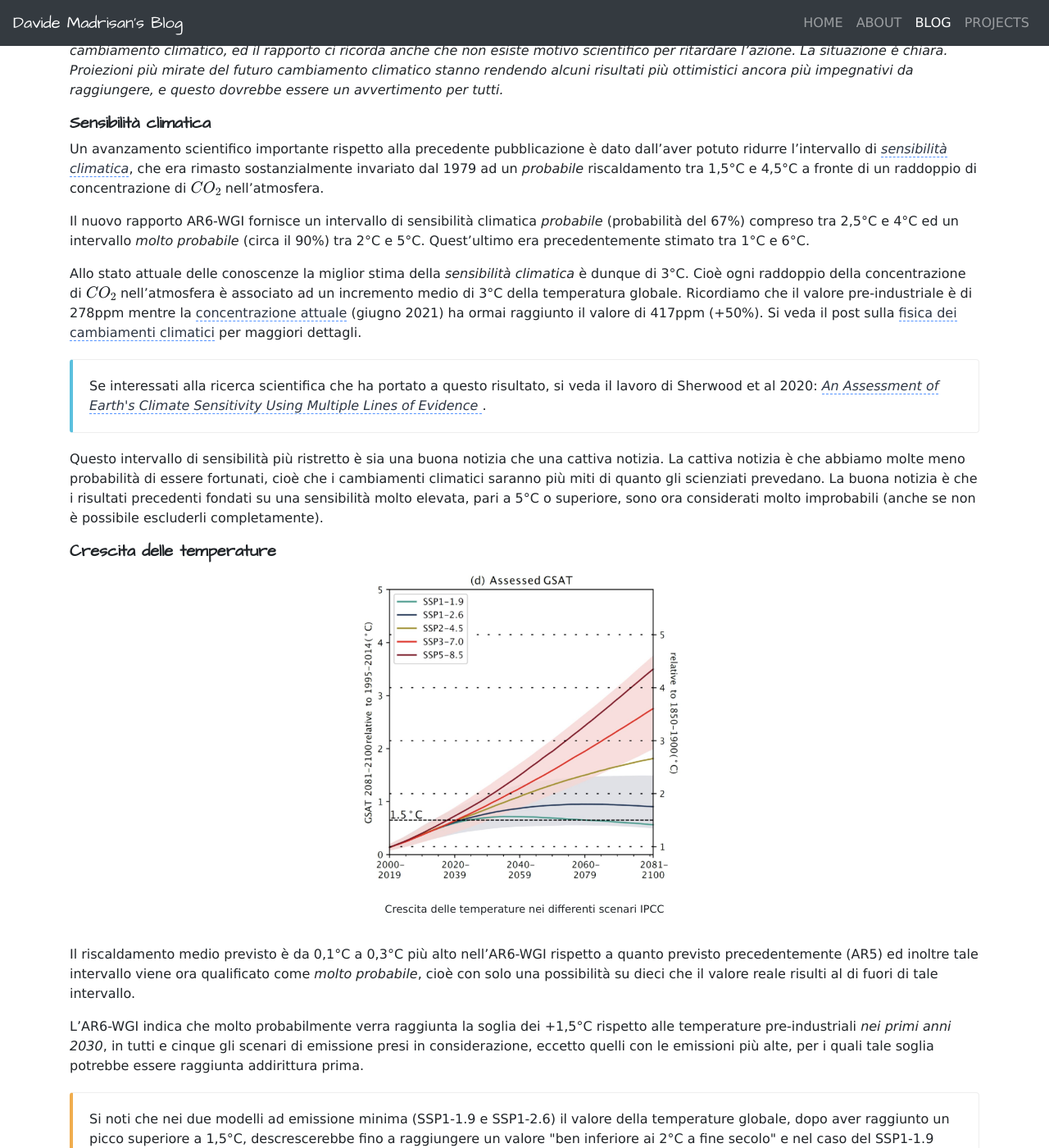
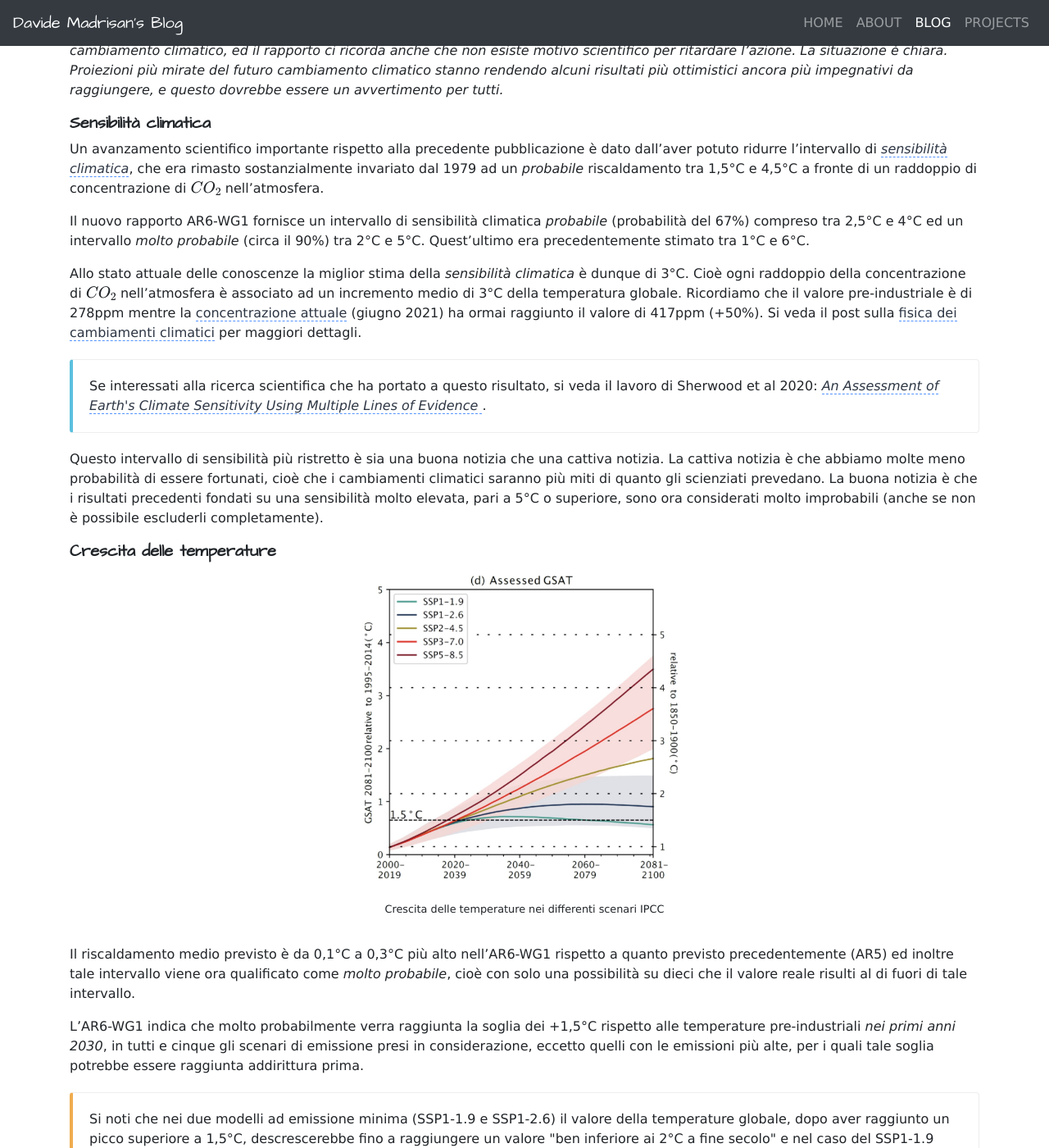
Before and after one commit to madrisan/madrisan.github.io, a Jekyll site: the page built from _posts/2021-08-09-ipcc-sixth-assessment-report.md, in a window 1280 px wide and 1400 px high, scrolled down 1028 px. Shown: the whole window at 82% size. Built offline with Jekyll 4.4.1, drawn with Linux system fonts in a browser that asks for light colours; nearby versions of some CDN libraries; formulas are drawn with MathJax 3; some of the changed text lies outside the part shown.

Commit message:
A couple of minor fixes
Signed-off-by: Davide Madrisan <davide.madrisan@gmail.com>

```diff
--- a/_posts/2021-08-09-ipcc-sixth-assessment-report.md
+++ b/_posts/2021-08-09-ipcc-sixth-assessment-report.md
@@ -38,7 +38,7 @@ in materia ambientale e climatica:
 
 #### La nuova pubblicazione in sintesi
 
-L'ultimo rapporto (AR6-WGI) dell'IPCC
+L'ultimo rapporto (AR6-WG1) dell'IPCC
 ([*The Physical Science Basis of Climate Change*](https://www.ipcc.ch/report/sixth-assessment-report-working-group-i/))
 pubblicato il 9 agosto 2021 dal gruppo di lavoro I, descrive con un livello di chiarezza
 senza precedenti il futuro del nostro pianeta, e la *necessità di ridurre rapidamente fino ad eliminarle*,
@@ -64,7 +64,7 @@ che era rimasto sostanzialmente invariato
 dal 1979 ad un *probabile* riscaldamento tra 1,5°C e 4,5°C a fronte di un raddoppio di
 concentrazione di $$CO_2$$ nell'atmosfera.
 
-Il nuovo rapporto AR6-WGI fornisce un intervallo di sensibilità climatica *probabile*
+Il nuovo rapporto AR6-WG1 fornisce un intervallo di sensibilità climatica *probabile*
 (probabilità del 67%) compreso tra 2,5°C e 4°C ed un intervallo *molto probabile*
 (circa il 90%) tra 2°C e 5°C.
 Quest'ultimo era precedentemente stimato tra 1°C e 6°C.
@@ -109,11 +109,11 @@ pari a 5°C o superiore, sono ora considerati molto improbabili
     </small>
 </p>
 
-Il riscaldamento medio previsto è da 0,1°C a 0,3°C più alto nell'AR6-WGI rispetto a quanto previsto
+Il riscaldamento medio previsto è da 0,1°C a 0,3°C più alto nell'AR6-WG1 rispetto a quanto previsto
 precedentemente (AR5) ed inoltre tale intervallo viene ora qualificato come *molto probabile*,
 cioè con solo una possibilità su dieci che il valore reale risulti al di fuori di tale intervallo.
 
-L'AR6-WGI indica che molto probabilmente verra raggiunta la soglia dei +1,5°C rispetto alle temperature
+L'AR6-WG1 indica che molto probabilmente verra raggiunta la soglia dei +1,5°C rispetto alle temperature
 pre-industriali *nei primi anni 2030*, in tutti e cinque gli scenari di emissione presi in
 considerazione, eccetto quelli con le emissioni più alte, per i quali tale soglia potrebbe essere
 raggiunta addirittura prima.
@@ -152,7 +152,7 @@ future che porteranno quindi a diversi livelli di emissione di gas serra).
 
 ##### Cause dei cambiamenti climatici
 
-L'AR6-WGI sostiene ormai *con sicurezza* che il riscaldamento globale è dovuto all'azione umana.
+L'AR6-WG1 sostiene ormai *con sicurezza* che il riscaldamento globale è dovuto all'azione umana.
 Gli effetti naturali (cicli di variabilità della radiazione solare, variazioni periodiche
 dell'orbita terrestre attorno al sole, ...) avrebbero portato a temperature stazionarie o ad un
 leggero raffreddamento del clima.
@@ -275,7 +275,7 @@ in pioggia.
 
 ##### Azioni di limitazione del riscaldamento globale
 
-Infine l'AR6-WGI discute i risultati del nuovo *Zero Emissions Model Intercomparison Project*
+Infine l'AR6-WG1 discute i risultati del nuovo *Zero Emissions Model Intercomparison Project*
 (ZECMIP) ed il restante budget $$CO_2$$ che permetta di rispettare gli accordi di Parigi.
 
 Le temperature globali continueranno ad aumentare fino ad almeno il 2050 e molti dei cambiamenti
```
Also changed, not shown: other parts of _posts/2021-08-09-ipcc-sixth-assessment-report.md (+1 -1 lines).
